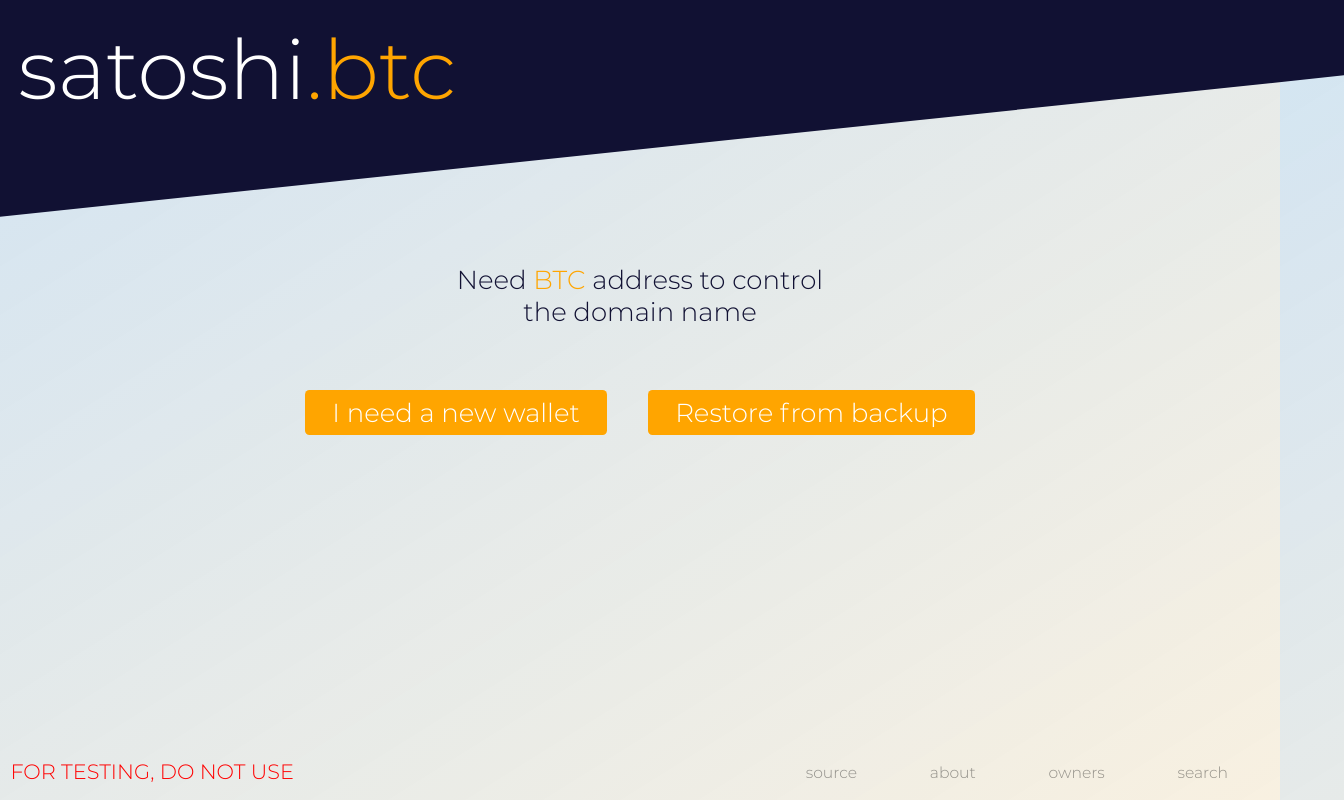
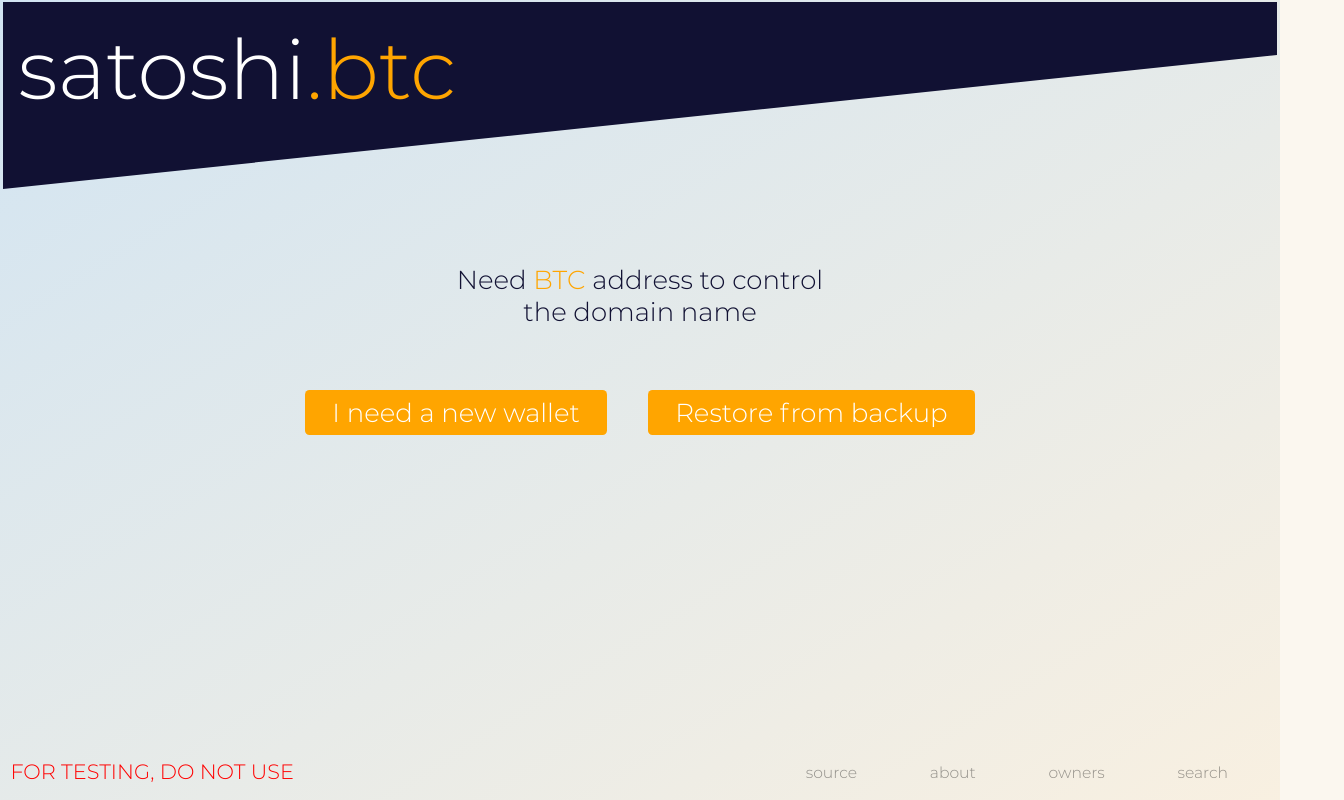
Before and after one commit to ildarmgt/BitcoinNameSystem, a React (Create React App) app: page /#/create in a window 1280 px wide. Shown: the whole page, 1344 px wide, since content can reach past the window. Built offline with nearby package versions, Linux system fonts and the light colour scheme; what bitcoinjs-lib would draw is missing.

Commit message:
modified header to use wrapping div to hide overflow for some browsers

```diff
--- a/src/components/CreateSteps/CreateHeader/CreateHeader.module.css
+++ b/src/components/CreateSteps/CreateHeader/CreateHeader.module.css
@@ -1,27 +1,40 @@
-.wrapper {
-  display: block;
-  position: absolute;
-  top: 0;
-  left: 0;
-  padding:            calc(0.5 * var(--s));
-  margin:             calc(0.1 * var(--s));
-  margin-left:        1vw;
-  margin-bottom:      1vw;
-  /* align-items: flex-start; */
-  /* overflow-x: auto; */
-  /* border: 1px solid yellow; */
-  z-index: 100;
+
+/* prevents rendering outside page range */
+.cutOverflow {
+  top:                    0.25%;
+  left:                   0.25%;
+  width:                  99.5%;
+  position:               absolute;
+  overflow:               hidden;
+  height:                 15vw;             /* modified by js */
 }
 
+/* the blue floating bar for style */
 .bar {
-  position:           absolute;
-  top:                -10vw;
-  left:               0;
-  background-color:   var(--colorBitcoinBlue);
-  transform:          skewY(-6deg);
-  height:             24vw;
-  width:              105%;
-  z-index: 100;
+  position:               relative;
+  top:                    0;
+  bottom:                 0;
+  right:                  0;
+  left:                   0;
+  width:                  100%;
+  height:                 15vw;             /* modified by js */
+  transform:              skewY(-6deg);
+  transform-origin:       top left;
+  background-color:       var(--colorBitcoinBlue);
+  z-index:                100;
+}
+
+/* wrapper of the alias text */
+.wrapper {
+  display:                block;
+  position:               absolute;
+  top:                    0;
+  left:                   0;
+  padding:                calc(0.5 * var(--s));
+  margin:                 calc(0.1 * var(--s));
+  margin-left:            1vw;
+  margin-bottom:          1vw;
+  z-index:                100;
 }
 
 .alias {
--- a/src/components/CreateSteps/CreateHeader/CreateHeader.tsx
+++ b/src/components/CreateSteps/CreateHeader/CreateHeader.tsx
@@ -8,6 +8,9 @@ import { Store } from './../../../store/'
 export const CreateHeader = () => {
   const { state } = React.useContext(Store) // global state
 
+  // Make sure entire alias is always visible on top through
+  // resizing based on letter count.
+  //
   // get window width in component instance state 'width'
   // so can resize alias based on char count
   const [ width, setWidth ] = useState(window.innerWidth)
@@ -17,28 +20,38 @@ export const CreateHeader = () => {
     return () => window.removeEventListener('resize', resize);
   }, [])
   const domainName = state.alias + state.extension
+  // enforces max size to font size so 1 letter alias has same font as 19 letter alias
   const fontScale = Math.min(
       Math.floor(1.3 * width / domainName.length),
       Math.floor(1.3 * width / 20)
   )
 
+  const barHeight = { height: (0.12 * width + 0.4 * fontScale).toString() + 'px' }
+  const aliasMarginTop = { marginTop: (0.03 * width - 0.3 * fontScale).toString() + 'px' }
+  const aliasFontSize = { fontSize: fontScale.toString() + 'px' }
+
   return (
     <>
       <div
-        className={ styles.bar }
-        style={{ top: (-0.10 * width - 0.4 * fontScale).toString() + 'px' }}
-      />
+        className={ styles.cutOverflow }
+        style={ barHeight }
+      >
+        <div
+          className={ styles.bar }
+          style={ barHeight }
+        />
+      </div>
       <div
         className={ styles.wrapper }
-        style={{ marginTop: (0.03 * width - 0.3 * fontScale).toString() + 'px' }}
+        style={ aliasMarginTop }
       >
         <span
           className={ styles.alias }
-          style={{ fontSize: fontScale.toString() + 'px' }}
+          style={ aliasFontSize }
         >{ state.alias }</span>
         <span
           className={ styles.ext }
-          style={{ fontSize: fontScale.toString() + 'px' }}
+          style={ aliasFontSize }
         >{ state.extension }</span>
       </div>
       <div className={ styles.spacer } />
```
